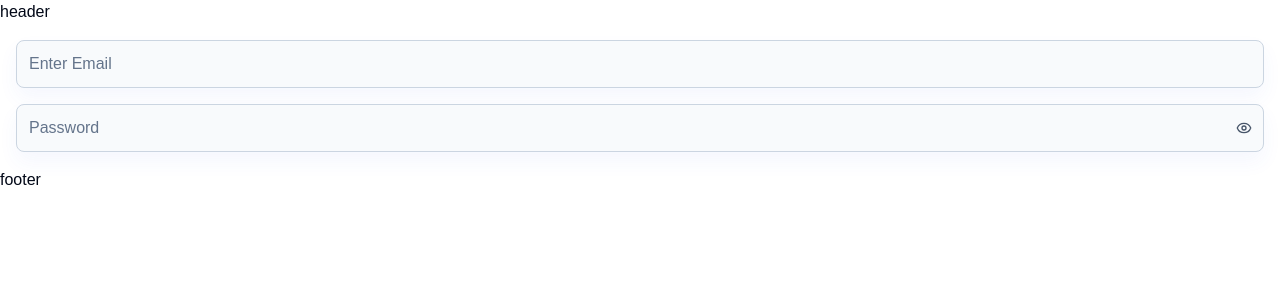
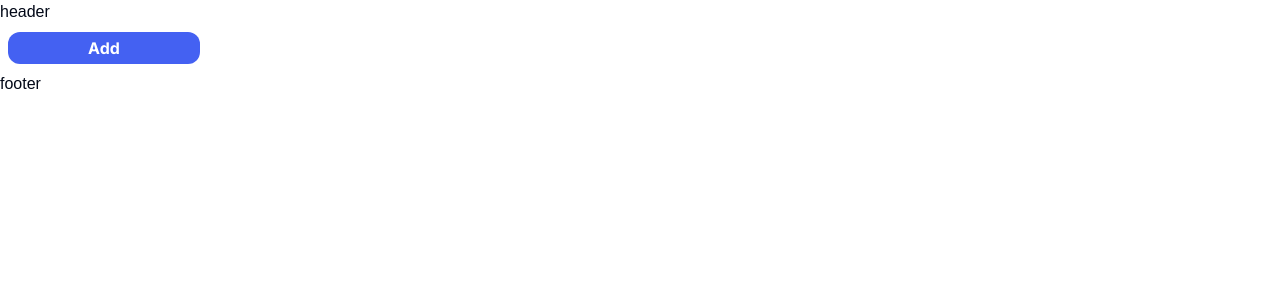
Before and after one commit to Sherif-El-Sheikh/online-exam, a Next.js app: page /auth/login in a window 1280 px wide. Shown: the top 300 px of the page. Built offline with nearby package versions, Linux system fonts and the light colour scheme.

Commit message:
add custom button variants

```diff
--- a/src/app/auth/login/page.tsx
+++ b/src/app/auth/login/page.tsx
@@ -1,12 +1,59 @@
 "use client"
+import imag from '../../../../public/assets/images/89b7d9a2fbcfd109b058718b5287b696.jpeg'
 import { PasswordInput } from "@/components/common/password-input";
 import { VariantInput } from "@/components/common/variant-input";
+import { Button } from "@/components/ui/button";
+import Image from 'next/image';
 
 export default function Page() {
     return (
-        <main className="p-4">
-            <VariantInput variant="auth" placeholder="Enter Email" className="mb-4"/>
-            <PasswordInput placeholder="Password" className=""/>
+        <main className='p-2'>
+            {/* <VariantInput variant="search" placeholder="Search Quiz" className=""/> */}
+            {/* <PasswordInput placeholder="Password" className="mb-4"/> */}
+            <Button variant={'add'} className=''>Add</Button>
         </main>
+
     );
 }
+
+
+
+// "use client"
+// import imag from '../../../../public/assets/images/89b7d9a2fbcfd109b058718b5287b696.jpeg'
+// import { PasswordInput } from "@/components/common/password-input";
+// import { VariantInput } from "@/components/common/variant-input";
+// import { Button } from "@/components/ui/button";
+// import Image from 'next/image';
+
+// export default function Page() {
+//     return (
+//         <div className=' p-2 '>
+//         <div className='flex items-center gap-3 sm:gap-8'>
+//                 <div className='w-[80px] sm:w-[193px]'>
+// etjs
+// </div>
+//                 <div className=" flex items-center justify-around w-full gap-3 md:gap-5 lg:gap-6">
+
+//                     <VariantInput variant="search" placeholder="Search Quiz" className=""/>
+//             {/* <PasswordInput placeholder="Password" className="mb-4"/> */}
+//             <Button  variant={'startQuiz'}>start Quiz</Button>
+
+
+//             <div className="w-10 h-10 sm:w-12 md:w-14 sm:h-12 md:h-14 overflow-hidden rounded-full">
+//   <Image
+//     src={imag}
+//     alt="prof"
+//     className="w-full h-full object-cover object-top"
+//     width={61}
+//     height={61}
+//   />
+// </div>
+
+//         </div>
+//         </div>
+//         </div>
+
+
+
+//     );
+// }
--- a/src/components/common/password-input.tsx
+++ b/src/components/common/password-input.tsx
@@ -9,7 +9,7 @@ const PasswordInput = forwardRef<HTMLInputElement, React.ComponentProps<typeof I
 const [showPassword, setShowPassword] = useState(false);
 
     return (
-    <div className="relative">
+    <div className="relative font-inter font-medium">
         {/* Input */}
         <VariantInput variant="auth" type={showPassword ? "text" : "password"} {...props} ref={ref} />
 
--- a/src/components/common/variant-input.tsx
+++ b/src/components/common/variant-input.tsx
@@ -13,13 +13,13 @@ interface VariantInputProps extends React.ComponentProps<typeof Input> {
 
 //Styles for each variant
 const variantStyles: Record<StyledInputVariant, string> = {
-    auth:"h-10 sm:h-12 rounded-lg border border-slate-300 px-3 py-4 text-sm/6 sm:text-base/6 placeholder:text-slate-500 placeholder:text-sm/6 sm:placeholder:text-base/6 focus-visible:ring-2 focus-visible:ring-submain shadow-auth-input bg-slate-50",
+    auth:"sm:w-[410px] h-10 sm:h-12 rounded-lg border border-slate-300 px-3 py-4 text-sm/6 sm:text-base/6 placeholder:text-slate-500 placeholder:text-sm/6 sm:placeholder:text-base/6 focus-visible:ring-2 focus-visible:ring-submain shadow-auth-input bg-slate-50 font-inter font-medium",
     search:
-    "h-12 sm:h-14 rounded-[1.3rem] border-none shadow-search py-4 px-16 text-base/[100%] sm:text-lg/[100%] placeholder:text-base/[100%] sm:placeholder:text-lg/[100%] focus-visible:ring-1 focus-visible:ring-submain",
+    "md:w-[370px] min-[990px]:w-[540px] lg:w-[590px] xl:w-[760px] h-10 sm:h-12 md:h-14 rounded-[1.3rem] border-none shadow-search py-4 px-8 sm:px-16 text-sm/[100%] md:text-base/[100%] lg:text-lg/[100%] placeholder:text-xs/[100%] sm:placeholder:text-sm/[100%] md:placeholder:text-base/[100%] lg:placeholder:text-lg/[100%] focus-visible:ring-1 focus-visible:ring-submain font-poppins font-normal",
     diploma:
-    "h-10 rounded-2xl border border-slate-400 focus-visible:ring-1 focus-visible:border-none focus-visible:ring-main p-3",
+    "w-60 h-10 rounded-2xl border border-slate-400 focus-visible:ring-1 focus-visible:border-none focus-visible:ring-main p-3 font-inter font-semibold",
     question:
-    "h-10 rounded-2xl border border-slate-400 focus-visible:ring-1 focus-visible:border-none focus-visible:ring-main py-3 px-7",
+    "sm:w-[620px] md:w-[673px] h-10 rounded-2xl border border-slate-400 focus-visible:ring-1 focus-visible:border-none focus-visible:ring-main py-3 px-7 font-inter font-semibold",
 };
 
 const VariantInput = React.forwardRef<HTMLInputElement, VariantInputProps>(
@@ -31,7 +31,7 @@ const VariantInput = React.forwardRef<HTMLInputElement, VariantInputProps>(
         <div className="relative">
             {/* Render search icon for 'search' variant */}
             {variant === "search" && (
-            <SearchIcon className="absolute left-4 top-1/2 h-5 w-5 -translate-y-1/2 transform text-blue-700 sm:h-6 sm:w-6" />
+            <SearchIcon className="absolute left-2 sm:left-4 top-1/2 h-4 w-4 sm:h-5 sm:w-5 -translate-y-1/2 transform text-blue-700 lg:h-6 lg:w-6 " />
             )}
 
             {/* Render input with the selected variant */}
--- a/src/components/ui/button.tsx
+++ b/src/components/ui/button.tsx
@@ -18,20 +18,32 @@ const buttonVariants = cva(
           "bg-secondary text-secondary-foreground hover:bg-secondary/80",
         ghost: "hover:bg-accent hover:text-accent-foreground",
         link: "text-primary underline-offset-4 hover:underline",
+        auth: "bg-main w-4/5 sm:w-[410px] hover:bg-submain text-base font-poppins font-normal text-white shadow-primary-auth transition-all duration-300",
+        register:
+          "h-10 w-32 rounded-2xl border border-slate-300 bg-transparent text-main hover:bg-slate-100/70 transition-all duration-300 shadow-auth-input font-inter font-normal text-base sm:text-xl p-4 sm:p-5",
+        startQuiz:
+          "h-10 sm:h-12 md:h-14 w-24 md:w-36 min-[990px]:w-44 xl:w-48 rounded-[20px] bg-main hover:bg-submain transition-all duration-400 sm:py-4 sm:px-8 font-poppins font-semibold text-xs sm:text-sm md:text-base lg:text-lg text-white",
+        start:
+          "h-6 w-20 rounded-xl py-3 px-6 bg-main hover:bg-submain font-inter font-medium text-sm transition-all duration-300 text-white",
+        addQuestion:
+          "h-6 w-32 rounded-xl py-3 px-6 bg-main hover:bg-submain font-inter font-medium text-sm transition-all duration-300 text-white",
+        back: "h-12 w-72 bg-transparent hover:bg-transparent border text-main border-main py-3 px-6 rounded-3xl font-roboto font-medium text-base sm:text-xl",
+        next: "h-12 w-72 bg-main hover:bg-submain text-white py-3 px-6 rounded-3xl transition-all duration-300 font-roboto font-medium text-base sm:text-xl",
+        add: "h-8 w-48 rounded-xl py-2 px-14 bg-main hover:bg-submain text-white transition-all duration-300 font-inter font-bold sm:text-base ",
       },
       size: {
         default: "h-10 px-4 py-2",
         sm: "h-9 rounded-md px-3",
         lg: "h-11 rounded-md px-8",
+        xl: "h-12 sm:h-14 rounded-[20px] p-2",
         icon: "h-10 w-10",
       },
     },
     defaultVariants: {
       variant: "default",
-      size: "default",
     },
-  }
-)
+  },
+);
 
 export interface ButtonProps
   extends React.ButtonHTMLAttributes<HTMLButtonElement>,
--- a/tailwind.config.ts
+++ b/tailwind.config.ts
@@ -60,7 +60,7 @@ const config: Config = {
   			sm: 'calc(var(--radius) - 4px)'
   		},
 		boxShadow: {
-			'auth-input': '0px 10px 20px 0px #4461f20d',
+			'auth-input': '0px 10px 30px 0px #4461f20d',
 			'primary-auth': '0px 18px 30px 0px #4461f21c',
 			'search': '0px 15px 40px 0px #0000001a'
 		},
```
Also changed, not shown: public/assets/images/89b7d9a2fbcfd109b058718b5287b696.jpeg (added).
